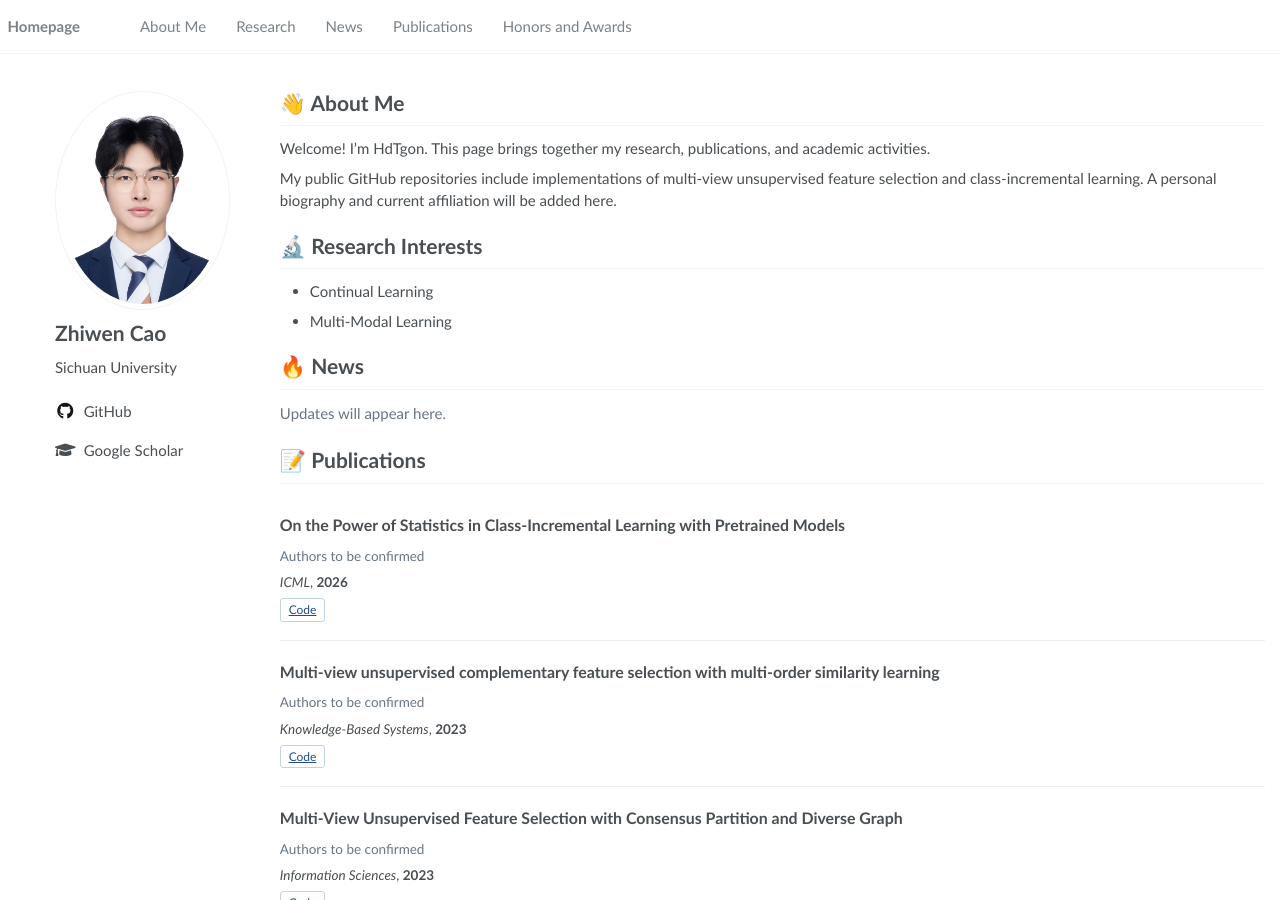
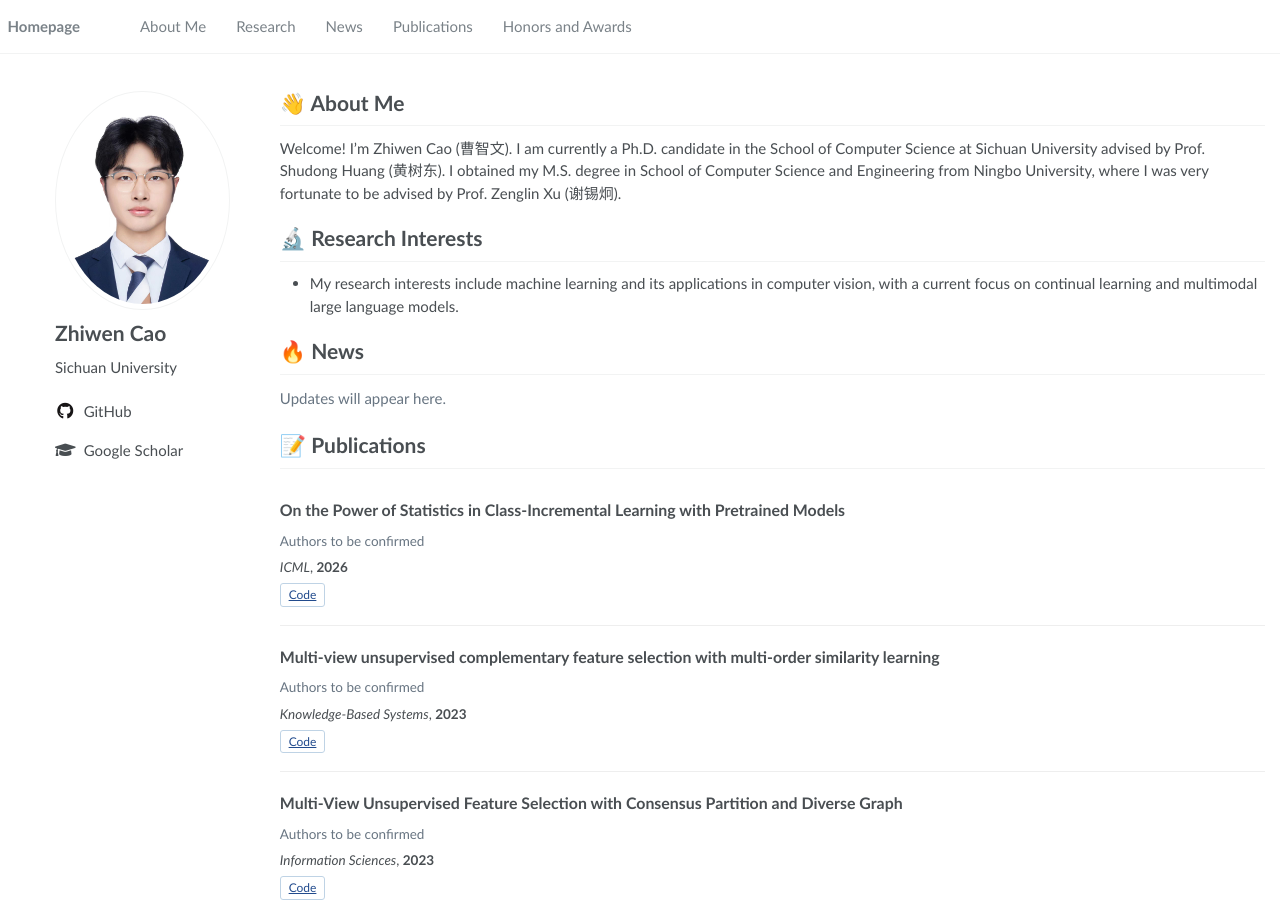
Before and after one commit to HdTgon/HdTgon.github.io, a Jekyll site: the page built from _pages/about.html, in a window 1280 px wide and 900 px high. Built offline with Jekyll 4.4.1, drawn with Linux system fonts in a browser that asks for light colours.

Commit message:
Update profile.json

```diff
--- a/_data/profile.json
+++ b/_data/profile.json
@@ -12,12 +12,11 @@
     "Google Scholar": "https://scholar.google.hk/citations?user=odfczIMAAAAJ&hl=zh-CN&oi=sra"
   },
   "about": [
-    "Welcome! I’m HdTgon. This page brings together my research, publications, and academic activities.",
-    "My public GitHub repositories include implementations of multi-view unsupervised feature selection and class-incremental learning. A personal biography and current affiliation will be added here."
+    "Welcome! I’m Zhiwen Cao (曹智文). I am currently a Ph.D. candidate in the School of Computer Science at Sichuan University advised by Prof. Shudong Huang (黄树东).
+    I obtained my M.S. degree in School of Computer Science and Engineering from Ningbo University, where I was very fortunate to be advised by Prof. Zenglin Xu (谢锡炯)."
   ],
   "interests": [
-    "Continual Learning",
-    "Multi-Modal Learning"
+    "My research interests include machine learning and its applications in computer vision, with a current focus on continual learning and multimodal large language models."
   ],
   "news": [],
   "publications": [
```
